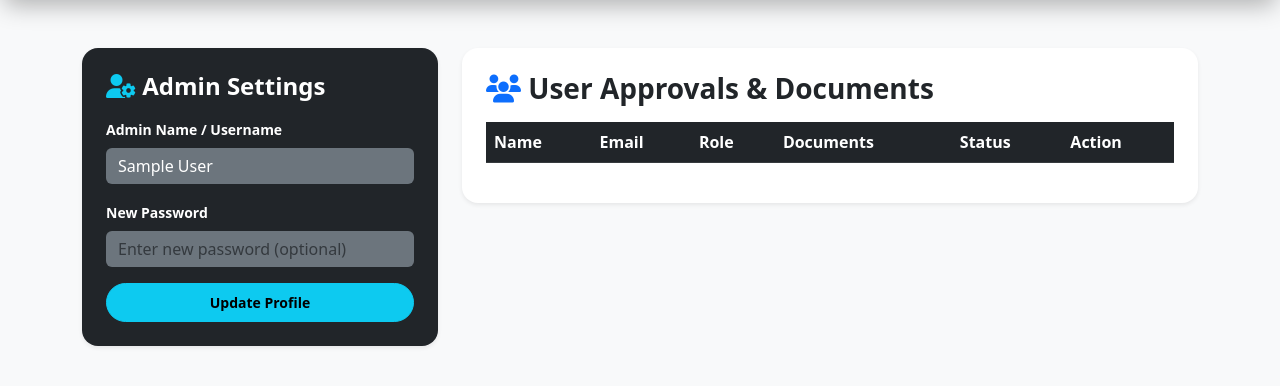
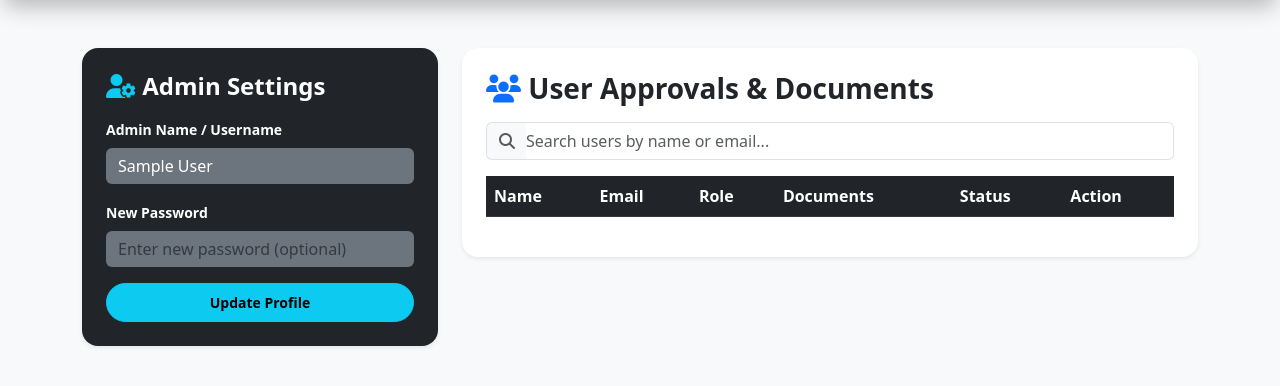
Before and after one commit to sasindussi/port_link, a Flask app: page /admin/dashboard in a window 1280 px wide. Shown: the part 78-464 px from the top of the page. Run offline with Flask 3, Linux system fonts and the light colour scheme; the visitor is signed in with stand-in values (Sample User, id 1); lists and menus that the app fills with data are empty.

Commit message:
Today update: Update admin page and jobs page

```diff
--- a/app/routes.py
+++ b/app/routes.py
@@ -88,11 +88,9 @@ def login_page():
         email = request.form.get('email')
         password = request.form.get('password')
         user = User.query.filter_by(email=email).first()
-
         if not user:
             flash('No account found with this email! Please register first.', 'danger')
             return redirect(url_for('main.login_page'))
-
         if user.password != password:
             flash('Incorrect password! Please try again.', 'danger')
             return redirect(url_for('main.login_page'))
@@ -102,12 +100,10 @@ def login_page():
         session['is_admin'] = user.is_admin
         session['role'] = user.role
         flash('Login successful!', 'success')
-
         if user.is_admin:
             return redirect(url_for('main.admin_dashboard'))
         else:
             return redirect(url_for('main.home'))
-
     return render_template('login.html')
 
 # Forgot Password Route (Sends OTP via SMTP)
@@ -116,16 +112,13 @@ def forgot_password():
     if request.method == 'POST':
         email = request.form.get('email')
         user = User.query.filter_by(email=email).first()
-
         if not user:
             flash('No account found with this email address.', 'danger')
             return redirect(url_for('main.forgot_password'))
 
-        # Generate 6-digit OTP
         otp = str(random.randint(100000, 999999))
         otp_storage[email] = otp
 
-        # Send OTP via SMTP (Gmail)
         try:
             msg = Message(
                 subject="Port Link - Password Reset OTP",
@@ -138,7 +131,6 @@ def forgot_password():
         except Exception as e:
             print("Mail Error:", e)
             flash('Failed to send OTP email. Please check your email configuration.', 'danger')
-
     return render_template('forgot_password.html')
 
 # Verify OTP Route
@@ -152,7 +144,6 @@ def verify_otp():
             return redirect(url_for('main.reset_password', email=email))
         else:
             flash('Invalid or expired OTP. Please try again.', 'danger')
-
     return render_template('verify_otp.html', email=email)
 
 # Reset Password Route
@@ -161,7 +152,6 @@ def reset_password(email):
     if request.method == 'POST':
         new_password = request.form.get('password')
         confirm_password = request.form.get('confirm_password')
-
         if new_password != confirm_password:
             flash('Passwords do not match!', 'danger')
             return redirect(url_for('main.reset_password', email=email))
@@ -170,13 +160,10 @@ def reset_password(email):
         if user:
             user.password = new_password
             db.session.commit()
-
             if email in otp_storage:
                 del otp_storage[email]
-
             flash('Password reset successful! Please log in with your new password.', 'success')
             return redirect(url_for('main.login_page'))
-
     return render_template('reset_password.html', email=email)
 
 # Admin Login Route
@@ -186,7 +173,6 @@ def admin_login():
         email = request.form.get('email')
         password = request.form.get('password')
         user = User.query.filter_by(email=email).first()
-
         if user and user.password == password and user.is_admin:
             session['user_id'] = user.id
             session['name'] = user.name
@@ -197,7 +183,6 @@ def admin_login():
         else:
             flash('Invalid Admin Credentials or Unauthorized Access!', 'danger')
             return redirect(url_for('main.admin_login'))
-
     return render_template('admin_login.html')
 
 # Logout Route
@@ -213,17 +198,14 @@ def user_profile():
     if 'user_id' not in session:
         flash('Please log in first.', 'danger')
         return redirect(url_for('main.login_page'))
-
     user = User.query.get_or_404(session['user_id'])
     if request.method == 'POST':
         user.pending_name = request.form.get('fullname')
         user.pending_phone = request.form.get('phone')
-
         if user.role == 'driver':
             rate = request.form.get('rate_per_km')
             if rate:
                 user.rate_per_km = float(rate)
-
         nic_doc = save_file(request.files.get('nic_doc'))
         bus_reg = save_file(request.files.get('business_reg'))
         drv_lic = save_file(request.files.get('driving_license'))
@@ -237,12 +219,10 @@ def user_profile():
         if veh_lic: user.pending_vehicle_license = veh_lic
         if veh_pho: user.pending_vehicle_photo = veh_pho
         if pol_rep: user.pending_police_report = pol_rep
-
         user.has_pending_update = True
         db.session.commit()
         flash('Profile update request submitted successfully! Awaiting admin approval.', 'success')
         return redirect(url_for('main.user_profile'))
-
     return render_template('profile.html', user=user)
 
 # View All Jobs Page
@@ -251,18 +231,16 @@ def jobs_page():
     jobs = Job.query.all()
     return render_template('jobs.html', jobs=jobs)
 
-# Client Post Job Route (With email notification to all approved drivers)
+# Client Post Job Route
 @main_bp.route('/post-job', methods=['GET', 'POST'])
 def post_job():
     if 'user_id' not in session:
         flash('Please log in first to post a job.', 'danger')
         return redirect(url_for('main.login_page'))
-
     user = User.query.get_or_404(session['user_id'])
     if user.role != 'client':
         flash('Only clients can post jobs!', 'danger')
         return redirect(url_for('main.jobs_page'))
-
     if request.method == 'POST':
         new_job = Job(
             container_size=request.form.get('container_size'),
@@ -274,43 +252,35 @@ def post_job():
         )
         db.session.add(new_job)
         db.session.commit()
-
-        # Send email notification to all approved drivers
         try:
             drivers = User.query.filter_by(role='driver', is_approved=True).all()
             driver_emails = [d.email for d in drivers if d.email]
-
             if driver_emails:
                 from flask import current_app
                 msg = Message(
                     subject="Port Link - New Transport Job Posted!",
                     recipients=[current_app.config.get('MAIL_USERNAME')],
                     bcc=driver_emails,
-                    body=f"Hello Driver,\n\nA new transport job has been posted by {user.name}!\n\nPickup: {new_job.pickup_location}\nDropoff: {new_job.dropoff_location}\nContainer Size: {new_job.container_size}\n\nPlease log in to the Port Link platform to view details and apply.\n\nBest Regards,\nPort Link Team"
+                    body=f"Hello Driver,\n\nA new transport job has been posted by {user.name}!\n\nPickup: {new_job.pickup_location}\nDropoff: {new_job.dropoff_location}\nContainer Size: {new_job.container_size}\n\nPlease log in to the Port Link platform to view details and apply.\n\nBest Regards, \nPort Link Team"
                 )
                 mail.send(msg)
         except Exception as e:
             print("Job Notification Email Error:", e)
-
         flash('Job posted successfully and notifications sent to drivers!', 'success')
         return redirect(url_for('main.jobs_page'))
-
     return render_template('post_job.html')
 
-# Driver Apply for Job (With email notification to the job owner / client)
+# Driver Apply for Job
 @main_bp.route('/apply-job/<int:job_id>', methods=['POST'])
 def apply_job(job_id):
     if 'user_id' not in session:
         flash('Please log in as a driver to apply.', 'danger')
         return redirect(url_for('main.login_page'))
-
     driver = User.query.get_or_404(session['user_id'])
     if driver.role != 'driver':
         flash('Only registered drivers can apply for transport jobs!', 'danger')
         return redirect(url_for('main.jobs_page'))
-
     job = Job.query.get_or_404(job_id)
-
     existing_app = JobApplication.query.filter_by(job_id=job.id, driver_id=driver.id).first()
     if existing_app:
         flash('You have already applied for this job!', 'warning')
@@ -323,20 +293,17 @@ def apply_job(job_id):
     )
     db.session.add(new_application)
     db.session.commit()
-
-    # Send email notification to the client
     try:
         client = User.query.get(job.client_id)
         if client and client.email:
             msg = Message(
                 subject="Port Link - New Driver Request for your Job!",
                 recipients=[client.email],
-                body=f"Hello {client.name},\n\nDriver {driver.name} has requested/applied for your transport job ({job.pickup_location} to {job.dropoff_location}).\n\nPlease log in to your Port Link dashboard to view the driver's details and approve the selection.\n\nBest Regards,\nPort Link Team"
+                body=f"Hello {client.name},\n\nDriver {driver.name} has requested/applied for your transport job ({job.pickup_location} to {job.dropoff_location}).\n\nPlease log in to your Port Link dashboard to view the driver's details and approve the selection.\n\nBest Regards, \nPort Link Team"
             )
             mail.send(msg)
     except Exception as e:
         print("Driver Request Email Error:", e)
-
     flash('Successfully applied for the transport job and notified the client!', 'success')
     return redirect(url_for('main.jobs_page'))
 
@@ -346,19 +313,16 @@ def rate_driver(job_id):
     if 'user_id' not in session:
         flash('Please log in first.', 'danger')
         return redirect(url_for('main.login_page'))
-
     job = Job.query.get_or_404(job_id)
     if job.client_id != session['user_id']:
         flash('Unauthorized action!', 'danger')
         return redirect(url_for('main.jobs_page'))
-
     if not job.driver_id:
         flash('No driver assigned to this job yet!', 'warning')
         return redirect(url_for('main.jobs_page'))
 
     rating = request.form.get('rating')
     comment = request.form.get('comment')
-
     existing_review = Review.query.filter_by(job_id=job.id, client_id=session['user_id']).first()
     if existing_review:
         existing_review.rating = int(rating)
@@ -374,7 +338,6 @@ def rate_driver(job_id):
         )
         db.session.add(new_review)
         flash('Driver rated and reviewed successfully!', 'success')
-
     db.session.commit()
     return redirect(url_for('main.jobs_page'))
 
@@ -384,15 +347,54 @@ def delete_job(job_id):
     if 'user_id' not in session:
         flash('Please log in first.', 'danger')
         return redirect(url_for('main.login_page'))
-
     job = Job.query.get_or_404(job_id)
     if job.client_id != session['user_id']:
         flash('Unauthorized action! You can only delete your own job posts.', 'danger')
         return redirect(url_for('main.jobs_page'))
-
     db.session.delete(job)
     db.session.commit()
     flash('Job post deleted successfully!', 'success')
+    return redirect(url_for('main.jobs_page'))
+
+# ⭐ Admin Delete Job Route (Fixed with cascade delete for reviews & applications + Email notification)
+@main_bp.route('/admin/delete-job/<int:job_id>', methods=['POST'])
+def admin_delete_job(job_id):
+    if 'user_id' not in session or not session.get('is_admin'):
+        flash('Unauthorized access!', 'danger')
+        return redirect(url_for('main.login_page'))
+
+    job = Job.query.get_or_404(job_id)
+    reason = request.form.get('reason', 'Violation of platform terms and conditions.')
+
+    # Get client info before deleting
+    client = User.query.get(job.client_id) if job.client_id else None
+    client_email = client.email if client else None
+    client_name = client.name if client else 'Client'
+
+    # Clear related reviews and applications first to avoid IntegrityError (NotNullViolation)
+    Review.query.filter_by(job_id=job.id).delete()
+    JobApplication.query.filter_by(job_id=job.id).delete()
+
+    # Delete job from database
+    db.session.delete(job)
+    db.session.commit()
+
+    # Send email notification to the client explaining the deletion reason
+    if client_email:
+        try:
+            msg = Message(
+                subject="Port Link - Job Posting Removal Notice",
+                recipients=[client_email],
+                body=f"Hello {client_name},\n\nWe regret to inform you that your job posting (Pickup: {job.pickup_location} to Dropoff: {job.dropoff_location}) has been removed by the administrator.\n\nReason: {reason}\n\nIf you have any questions or require clarification, please contact our support team.\n\nBest Regards,\nPort Link Admin Team"
+            )
+            mail.send(msg)
+            flash('Job successfully deleted by admin and notification email sent to the client!', 'success')
+        except Exception as e:
+            print("Admin Delete Job Email Error:", e)
+            flash('Job successfully deleted, but failed to send email notification.', 'warning')
+    else:
+        flash('Job successfully deleted by admin!', 'success')
+
     return redirect(url_for('main.jobs_page'))
 
 # Client Selects a Driver from Applicants
@@ -401,19 +403,15 @@ def select_driver(job_id, driver_id):
     if 'user_id' not in session:
         flash('Please log in first.', 'danger')
         return redirect(url_for('main.login_page'))
-
     job = Job.query.get_or_404(job_id)
     if job.client_id != session['user_id']:
         flash('Unauthorized action!', 'danger')
         return redirect(url_for('main.jobs_page'))
-
     job.driver_id = driver_id
     job.status = 'Assigned'
-
     app = JobApplication.query.filter_by(job_id=job_id, driver_id=driver_id).first()
     if app:
         app.status = 'Selected'
-
     db.session.commit()
     flash('Driver selected successfully for your transport job!', 'success')
     return redirect(url_for('main.jobs_page'))
@@ -424,7 +422,6 @@ def admin_dashboard():
     if 'user_id' not in session or not session.get('is_admin'):
         flash('Unauthorized access! Please log in as admin.', 'danger')
         return redirect(url_for('main.admin_login'))
-
     users = User.query.all()
     jobs = Job.query.all()
     return render_template('admin_dashboard.html', users=users, jobs=jobs)
@@ -434,7 +431,6 @@ def admin_dashboard():
 def approve_user(user_id):
     if 'user_id' not in session or not session.get('is_admin'):
         return redirect(url_for('main.admin_login'))
-
     user = User.query.get_or_404(user_id)
     user.is_approved = True
     db.session.commit()
@@ -447,7 +443,6 @@ def approve_profile_update(user_id):
     if 'user_id' not in session or not session.get('is_admin'):
         flash('Unauthorized access!', 'danger')
         return redirect(url_for('main.admin_login'))
-
     user = User.query.get_or_404(user_id)
     if user.has_pending_update:
         if user.pending_name: user.name = user.pending_name
@@ -458,7 +453,6 @@ def approve_profile_update(user_id):
         if user.pending_vehicle_license: user.vehicle_license = user.pending_vehicle_license
         if user.pending_vehicle_photo: user.vehicle_photo = user.pending_vehicle_photo
         if user.pending_police_report: user.police_report = user.pending_police_report
-
         user.pending_name = None
         user.pending_phone = None
         user.pending_nic = None
@@ -469,26 +463,21 @@ def approve_profile_update(user_id):
         user.pending_police_report = None
         user.has_pending_update = False
         db.session.commit()
-
-    flash(f'Profile update for {user.name} approved successfully!', 'success')
+        flash(f'Profile update for {user.name} approved successfully!', 'success')
     return redirect(url_for('main.admin_dashboard'))
 
-# Admin Delete User (With cascade/safety checks for driver applications)
+# Admin Delete User
 @main_bp.route('/admin/delete_user/<int:user_id>', methods=['POST'])
 def delete_user(user_id):
     if 'user_id' not in session or not session.get('is_admin'):
         flash('Unauthorized access!', 'danger')
         return redirect(url_for('main.admin_login'))
-
     user = User.query.get_or_404(user_id)
     if user.is_admin:
         flash('Cannot delete admin account!', 'danger')
         return redirect(url_for('main.admin_dashboard'))
-
-    # Safety check: Delete driver's job applications first if user is a driver
     if user.role == 'driver':
         JobApplication.query.filter_by(driver_id=user.id).delete()
-
     db.session.delete(user)
     db.session.commit()
     flash(f'User {user.name} has been removed successfully.', 'success')
@@ -500,17 +489,14 @@ def update_admin_profile():
     if 'user_id' not in session or not session.get('is_admin'):
         flash('Unauthorized access!', 'danger')
         return redirect(url_for('main.admin_login'))
-
     admin_user = User.query.get_or_404(session['user_id'])
     new_name = request.form.get('admin_name')
     new_password = request.form.get('admin_password')
-
     if new_name:
         admin_user.name = new_name
         session['name'] = new_name
     if new_password:
         admin_user.password = new_password
-
     db.session.commit()
     flash('Admin profile updated successfully!', 'success')
     return redirect(url_for('main.admin_dashboard'))
--- a/templates/admin_dashboard.html
+++ b/templates/admin_dashboard.html
@@ -4,16 +4,15 @@
 <meta charset="UTF-8">
 <meta name="viewport" content="width=device-width, initial-scale=1.0">
 <title>Port Link - Admin Dashboard</title>
-<link href="https://cdn.jsdelivr.net/npm/bootstrap@5.3.0/dist/css/bootstrap.min.css"
-rel="stylesheet">
+<link href="https://cdn.jsdelivr.net/npm/bootstrap@5.3.0/dist/css/bootstrap.min.css" rel="stylesheet">
 <link rel="stylesheet" href="https://cdnjs.cloudflare.com/ajax/libs/font-awesome/6.4.0/css/all.min.css">
 <style>
 .custom-navbar {
-    background: linear-gradient(135deg, #0f172a 0%, #1e293b 100%);
-    box-shadow: 0 10px 25px -5px rgba(0, 0, 0, 0.3);
+background: linear-gradient(135deg, #0f172a 0%, #1e293b 100%);
+box-shadow: 0 10px 25px -5px rgba(0, 0, 0, 0.3);
 }
 body {
-    background-color: #f8f9fa;
+background-color: #f8f9fa;
 }
 </style>
 </head>
@@ -63,8 +62,17 @@ body {
 <div class="col-md-8">
 <div class="card shadow-sm border-0 p-4 rounded-4">
 <h3 class="fw-bold mb-3 text-dark"><i class="fa-solid fa-users text-primary"></i> User Approvals & Documents</h3>
+
+<!-- 🔍 Live Search Box Added Here -->
+<div class="mb-3">
+<div class="input-group">
+<span class="input-group-text bg-light border-end-0"><i class="fa-solid fa-search text-muted"></i></span>
+<input type="text" id="userSearchInput" class="form-control border-start-0 ps-0" placeholder="Search users by name or email..." onkeyup="filterUsers()">
+</div>
+</div>
+
 <div class="table-responsive">
-<table class="table table-hover align-middle">
+<table class="table table-hover align-middle" id="usersTable">
 <thead class="table-dark">
 <tr>
 <th>Name</th>
@@ -78,9 +86,9 @@ body {
 <tbody>
 {% for user in users %}
 {% if not user.is_admin %}
-<tr>
-<td class="fw-semibold">{{ user.name }}</td>
-<td>{{ user.email }}</td>
+<tr class="user-row">
+<td class="fw-semibold user-name">{{ user.name }}</td>
+<td class="user-email">{{ user.email }}</td>
 <td><span class="badge bg-secondary">{{ user.role | capitalize }}</span></td>
 <td>
 <!-- View Documents Button triggering Modal -->
@@ -131,7 +139,6 @@ body {
 <p class="mb-1"><strong>Email:</strong> {{ user.email }}</p>
 <p class="mb-2"><strong>Phone:</strong> {{ user.phone }}</p>
 <p class="mb-1"><strong>Role:</strong> {{ user.role | capitalize }}</p>
-
 <!-- Display Rate per KM if user is a driver -->
 {% if user.role == 'driver' %}
 <p class="mt-2 mb-1 text-success fw-bold">
@@ -139,7 +146,6 @@ body {
 </p>
 {% endif %}
 </div>
-
 <!-- Pending Updated Details Column -->
 <div class="col-md-6">
 <h6 class="fw-bold text-warning mb-3">Requested Profile Changes</h6>
@@ -175,7 +181,6 @@ body {
 {% endif %}
 </div>
 </div>
-
 <hr class="border-secondary my-3">
 <p class="fw-bold text-secondary mb-2 small">Original Registered Documents:</p>
 <ul class="list-inline small mb-0">
@@ -187,7 +192,6 @@ body {
 {% if user.police_report %}<li class="list-inline-item"><a href="{{ url_for('static', filename='uploads/' + user.police_report) }}" target="_blank" class="text-light text-decoration-none"><i class="fa-solid fa-file me-1"></i> Police Report</a></li>{% endif %}
 </ul>
 </div>
-
 <div class="modal-footer border-0">
 <button type="button" class="btn btn-secondary btn-sm rounded-pill px-4" data-bs-dismiss="modal">Close</button>
 </div>
@@ -205,5 +209,31 @@ body {
 </div>
 
 <script src="https://cdn.jsdelivr.net/npm/bootstrap@5.3.0/dist/js/bootstrap.bundle.min.js"></script>
+
+<!-- ⚡ Live Search Filter Script -->
+<script>
+function filterUsers() {
+    let input = document.getElementById('userSearchInput');
+    let filter = input.value.toLowerCase();
+    let table = document.getElementById('usersTable');
+    let trs = table.getElementsByClassName('user-row');
+
+    for (let i = 0; i < trs.length; i++) {
+        let nameTd = trs[i].getElementsByClassName('user-name')[0];
+        let emailTd = trs[i].getElementsByClassName('user-email')[0];
+
+        if (nameTd || emailTd) {
+            let nameValue = nameTd.textContent || nameTd.innerText;
+            let emailValue = emailTd.textContent || emailTd.innerText;
+
+            if (nameValue.toLowerCase().indexOf(filter) > -1 || emailValue.toLowerCase().indexOf(filter) > -1) {
+                trs[i].style.display = "";
+            } else {
+                trs[i].style.display = "none";
+            }
+        }
+    }
+}
+</script>
 </body>
 </html>
```
Also changed, not shown: templates/jobs.html (+46 -14 lines).
